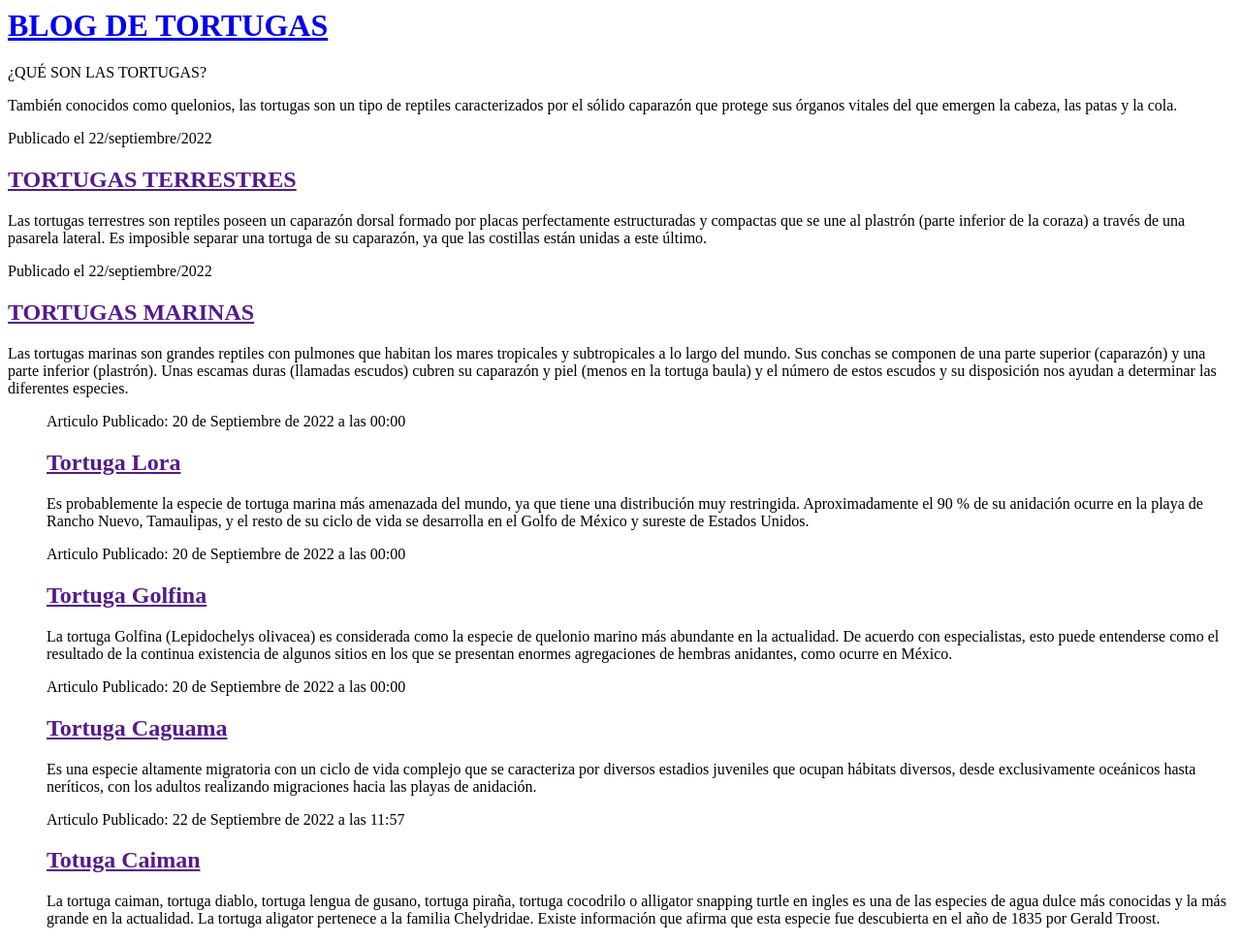
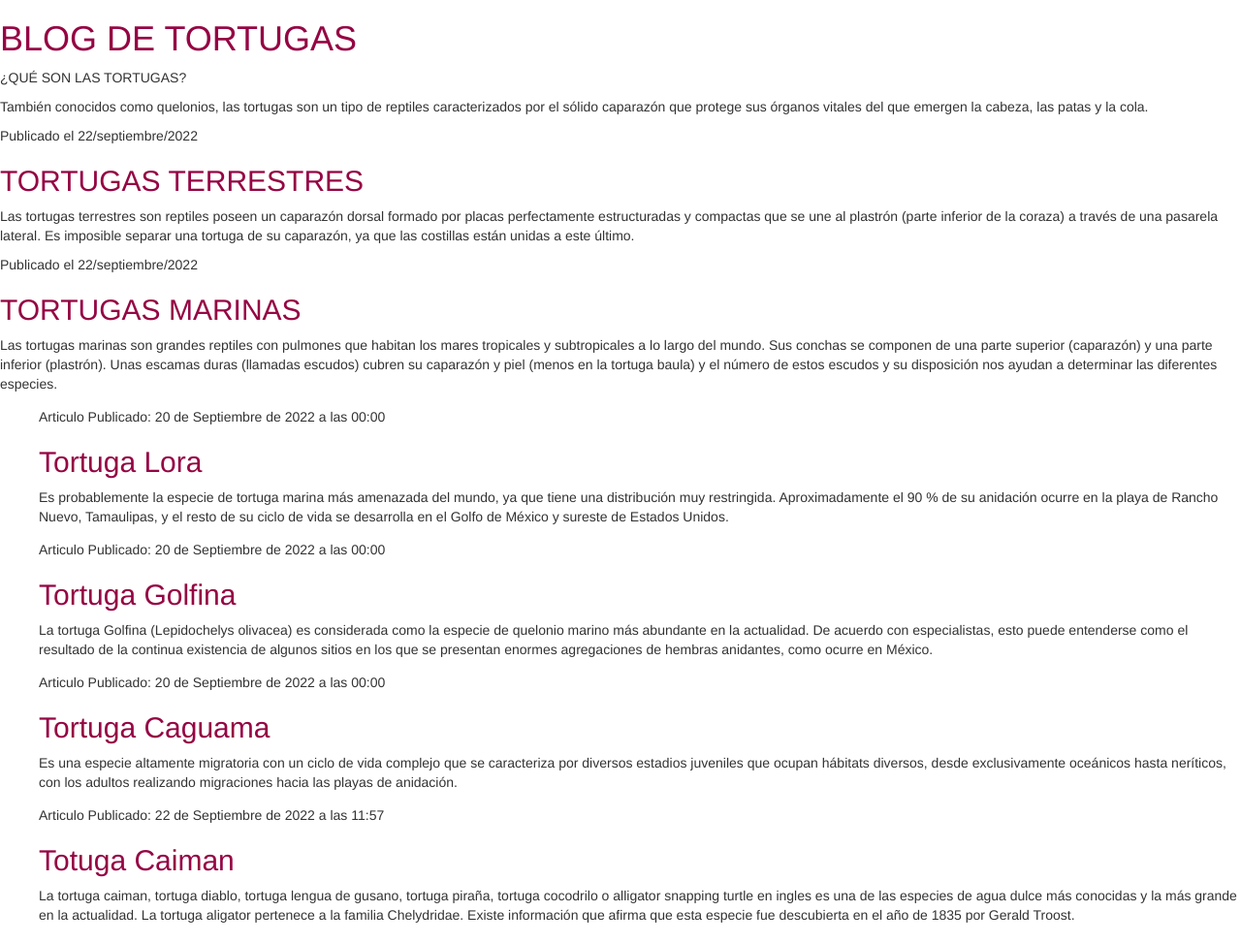
Before and after one commit to AndreaRobles1/My-primer-blog, a Django app: page / in a window 1280 px wide. Shown: the whole page at 97% size. After the commit the page ends 952 px from the top, so only its background shows below. Run offline with Django 4.2, Linux system fonts and the light colour scheme; data comes from the database, SQL or seed files in the repository; both versions use the stored data as it was after the commit; some libraries are stand-ins or nearby versions.

Commit message:
Otra actualización.

```diff
--- /dev/null
+++ b/blog/static/css/blog.css
@@ -0,0 +1,4 @@
+h1 a, h2 a
+{
+    color: #950543;
+}
--- a/blog/templates/blog/post_list.html
+++ b/blog/templates/blog/post_list.html
@@ -1,11 +1,15 @@
+{% load static %}
 <html>
     <head>
         <title>BLOG DE TORTUGAS</title>
+        <link rel="stylesheet" href="//maxcdn.bootstrapcdn.com/bootstrap/3.2.0/css/bootstrap.min.css">
+        <link rel="stylesheet" href="//maxcdn.bootstrapcdn.com/bootstrap/3.2.0/css/bootstrap-theme.min.css">
+        <link rel="stylesheet" href="{% static 'css/blog.css' %}">
     </head>
     <body>
         <div>
 
-            <h1><a href="#">BLOG DE TORTUGAS</a></h1>
+            <h1><a href="/">BLOG DE TORTUGAS</a></h1>
 
             <p>¿QUÉ SON LAS TORTUGAS?</p>
         </div>
@@ -43,8 +47,5 @@
                 <p>{{ post.text|linebreaksbr }}</p>
             </dir>
         {% endfor %}
-
-
-
     </body>
 </html>
```
Also changed, not shown: db.sqlite3. Lines whose indentation alone changed are shown as unchanged.
